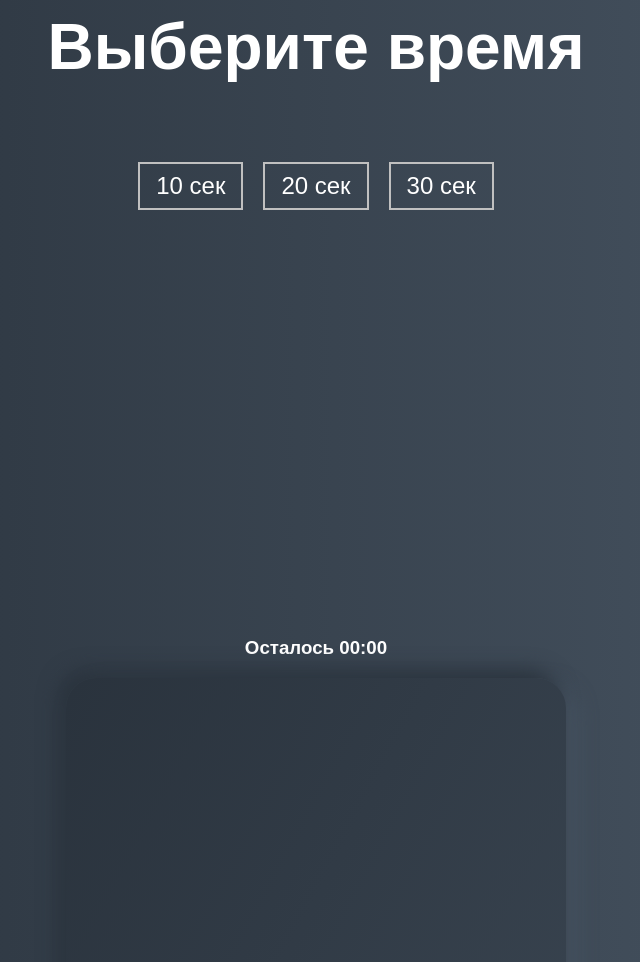
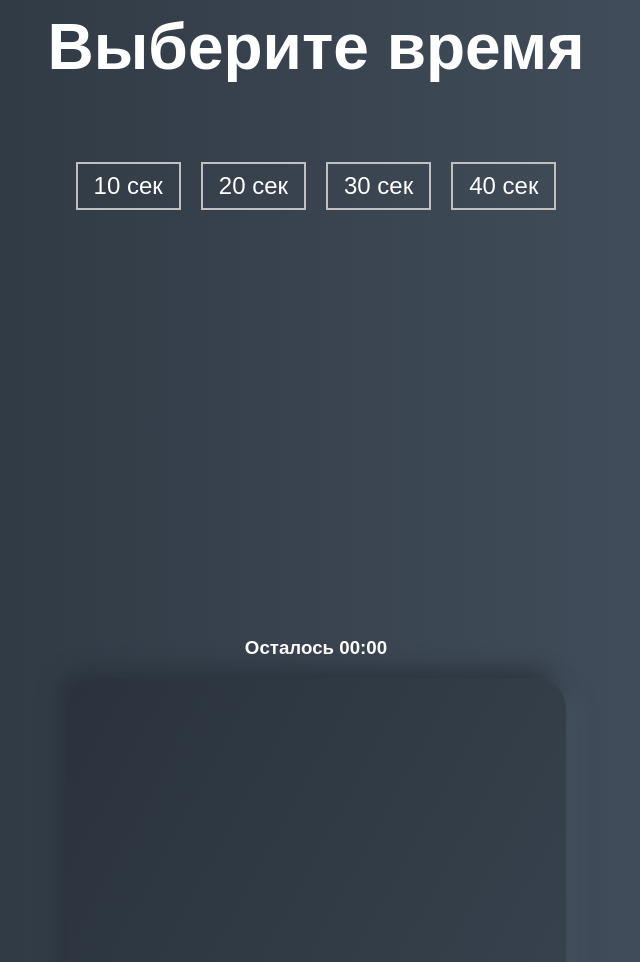
Before and after one commit to nixon2105/marathon, a plain HTML site: page aim-game/index.html in a window 1280 px wide. Shown: the part 1102-2064 px from the top of the page, without its empty margins (324-964 px from the left). Drawn offline with Linux system fonts and the light colour scheme; a web font is replaced by a local one.

Commit message:
feat: add button

```diff
--- a/aim-game/index.html
+++ b/aim-game/index.html
@@ -24,6 +24,9 @@
         <li>
           <button class="time-btn" data-time="30">30 сек</button>
         </li>
+        <li>
+          <button class="time-btn" data-time="40">40 сек</button>
+        </li>
       </ul>
     </div>
 
```
